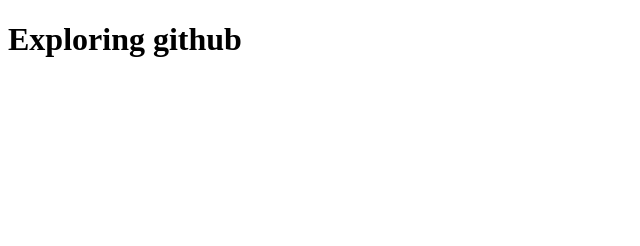
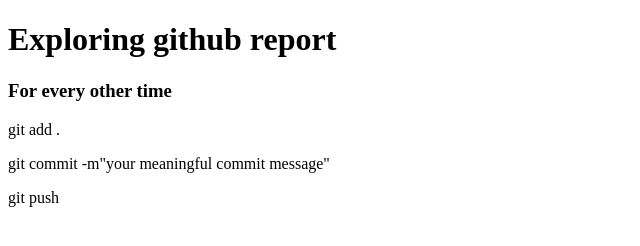
Before and after one commit to zaberabdullah/my-second-github, a plain HTML site: page index.html in a window 1280 px wide. Shown: the whole page, without its empty margins (0-640 px from the left). Drawn offline with Linux system fonts and the light colour scheme.

Commit message:
added commands to push changes to github

```diff
--- a/index.html
+++ b/index.html
@@ -6,6 +6,13 @@
     <title>Exploring github</title>
 </head>
 <body>
-    <h1>Exploring github</h1>
+    <h1>Exploring github report</h1>
+    <div>
+        <h3>For every other time</h3>
+        <p>git add .</p>
+        <p>git commit -m"your meaningful commit message"
+            <p>git push</p>
+        </p>
+    </div>
 </body>
 </html>
```
